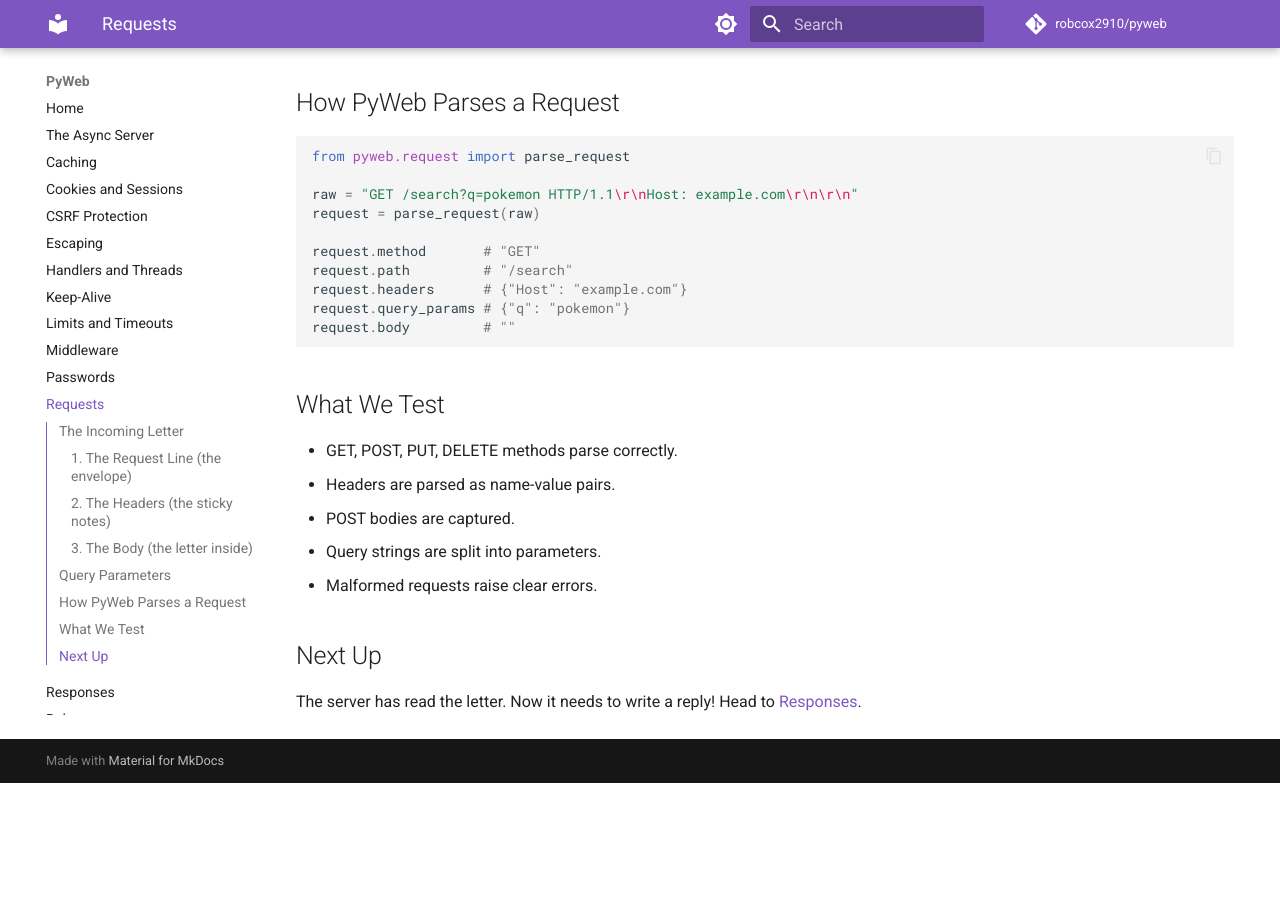
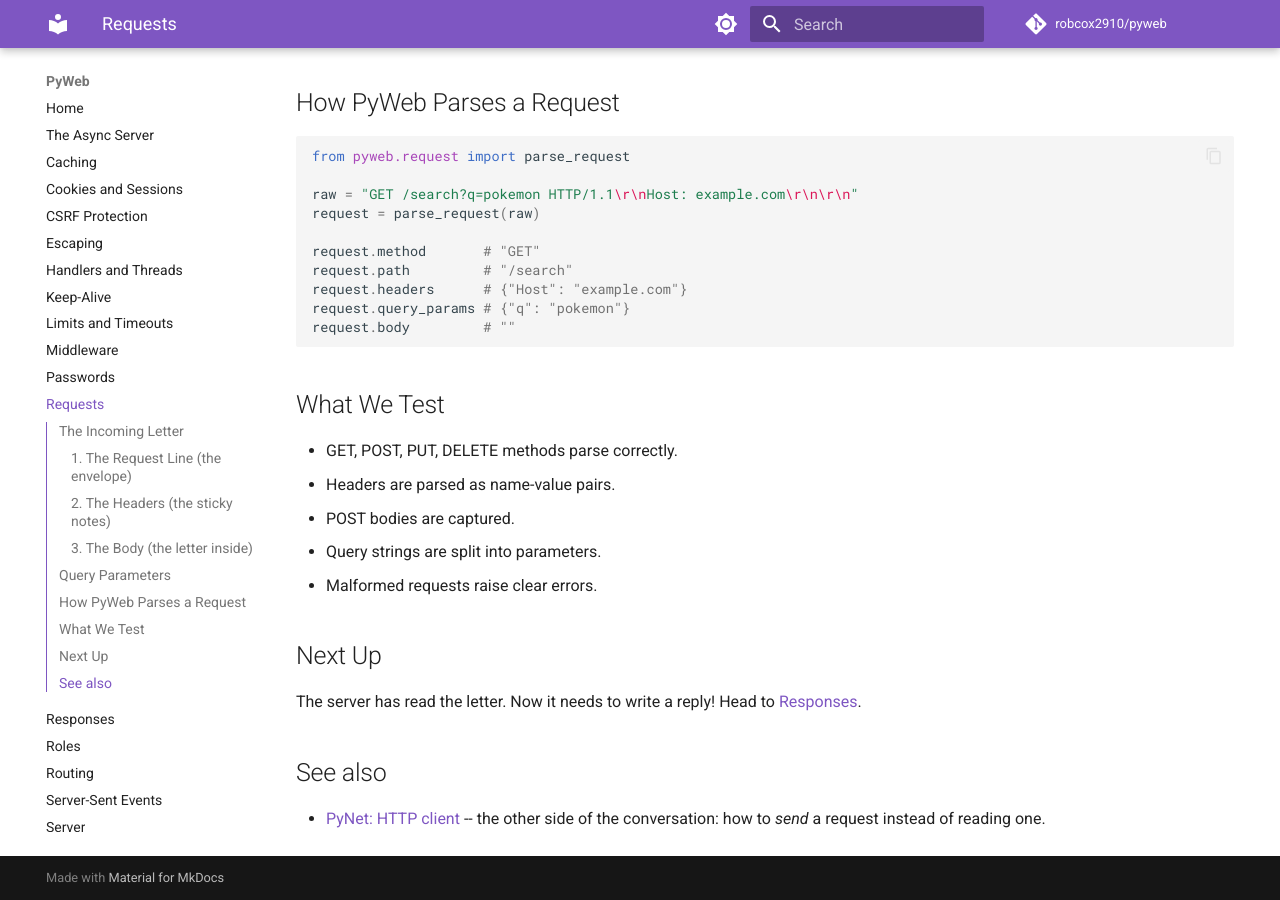
Before and after one commit to robcox2910/pyweb, an MkDocs documentation site: the page built from docs/concepts/requests.md, in a window 1280 px wide and 900 px high, scrolled down 1236 px. Built offline with MkDocs 1.6.1 and Material for MkDocs 9.7.7, drawn with Linux system fonts in a browser that asks for light colours; comment, search, counter and statistics services are not loaded; before the commit the page ends 2019 px from its top, so only the background shows below that.

Commit message:
docs: see-also links to related projects
Co-Authored-By: Claude Opus 5.5 <noreply@anthropic.com>

```diff
--- a/docs/concepts/requests.md
+++ b/docs/concepts/requests.md
@@ -85,3 +85,7 @@ request.body         # ""
 
 The server has read the letter. Now it needs to write a reply!
 Head to [Responses](responses.md).
+
+## See also
+
+- [PyNet: HTTP client](https://robcox2910.github.io/pynet/concepts/http-client/) -- the other side of the conversation: how to *send* a request instead of reading one.
```
Also changed, not shown: docs/concepts/handlers-and-threads.md (+4 -0 lines), docs/concepts/websockets-in-pyweb.md (+4 -0 lines).
